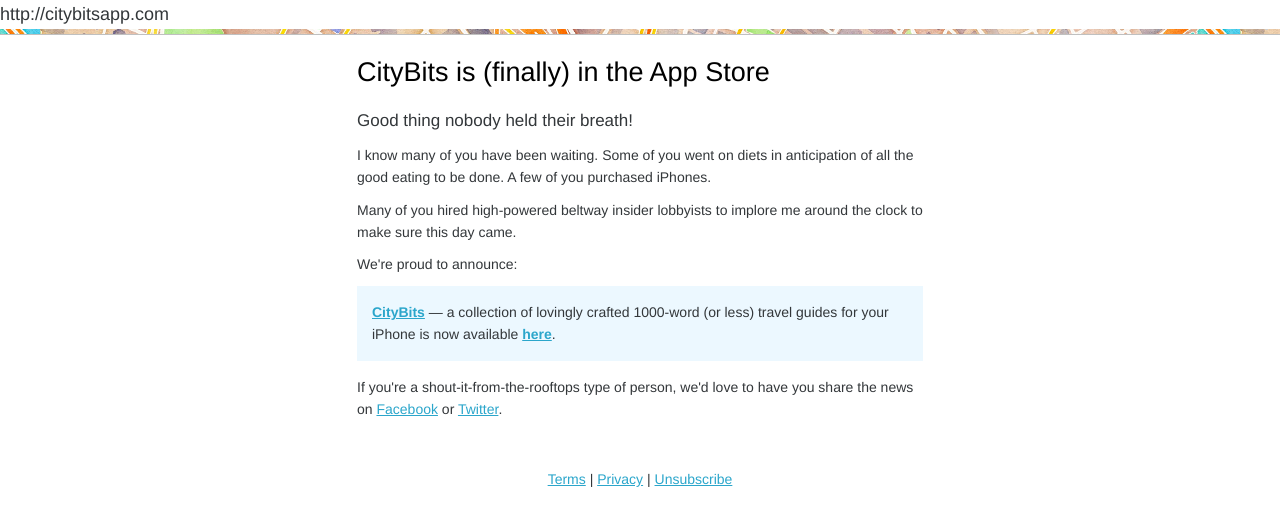
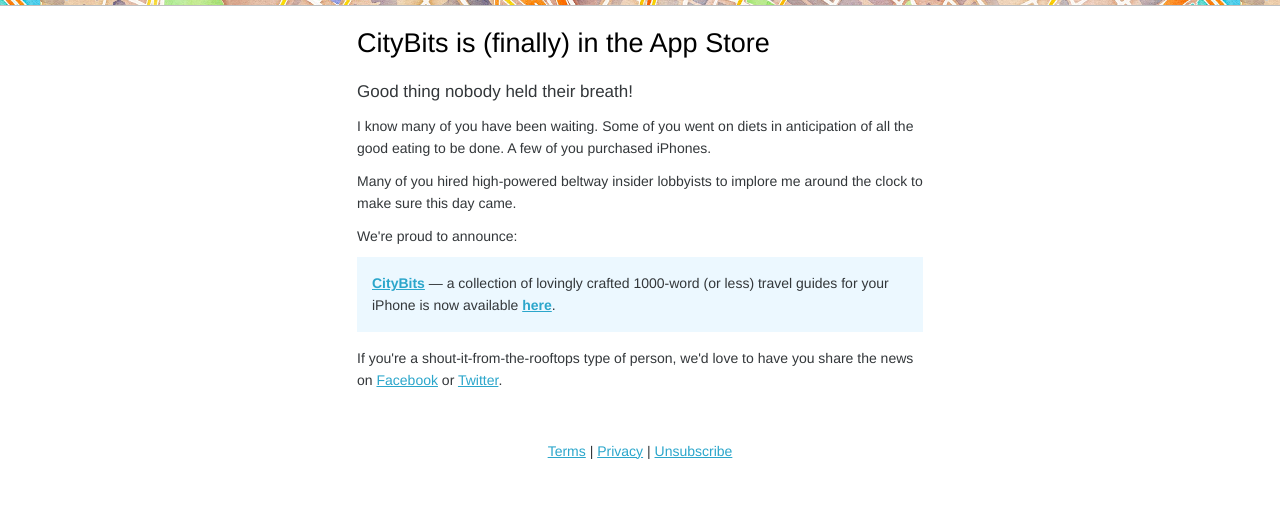
Before and after one commit to ren/citybitsapp.com, a Jekyll site: the page built from newsletters/2013-06-27-launch.html, in a window 1280 px wide. Shown: the top 526 px of the page. Built offline with Jekyll 4.4.1, drawn with Linux system fonts in a browser that asks for light colours.

Commit message:
Clean up

```diff
--- a/newsletters/2013-06-27-launch.html
+++ b/newsletters/2013-06-27-launch.html
@@ -20,7 +20,7 @@
 
 </head>
 
-<body bgcolor="#FFFFFF">{{site.url}}
+<body bgcolor="#FFFFFF">
 
 <!-- HEADER -->
 <table class="head-wrap" bgcolor="#999999">
```
